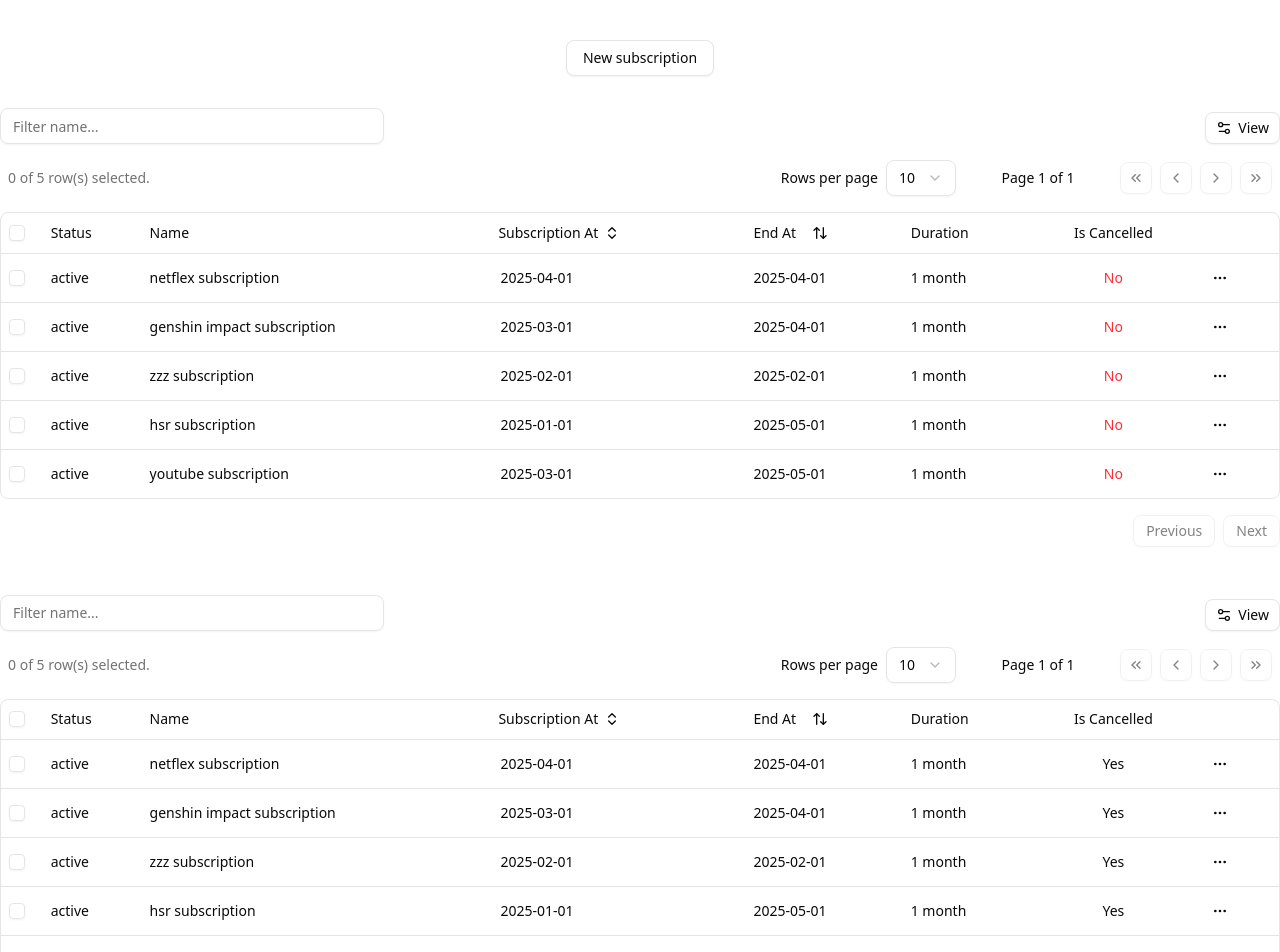
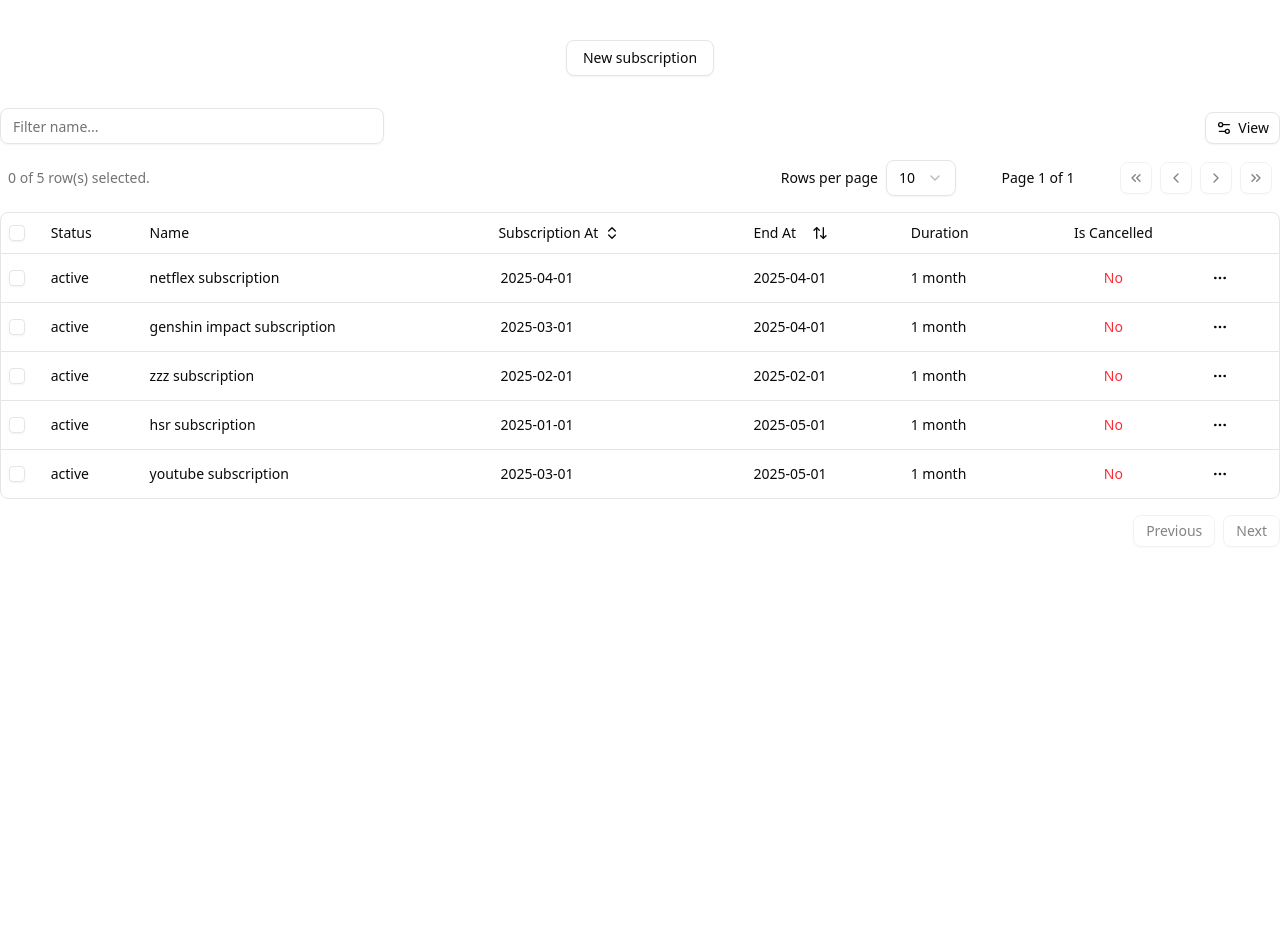
Before and after one commit to sangtandoan/subdub_frontend, a React (Vite) app: page / in a window 1280 px wide. Shown: the top 952 px of the page. After the commit the page ends 800 px from the top, so only its background shows below. Built offline with nearby package versions, Linux system fonts and the light colour scheme.

Commit message:
feat: add manual pagination for server-side paginate

```diff
--- a/src/components/data-table.jsx
+++ b/src/components/data-table.jsx
@@ -3,7 +3,6 @@ import {
     getCoreRowModel,
     getSortedRowModel,
     useReactTable,
-	getPaginationRowModel,
     getFilteredRowModel,
 } from "@tanstack/react-table";
 
@@ -22,7 +21,55 @@ import { Button } from "@/components/ui/button";
 import { Input } from "@/components/ui/input";
 import { useState } from "react";
 
-export default function DataTable({ columns, data }) {
+const data = [
+    {
+        id: "1",
+        name: "netflex subscription",
+        status: "active",
+        subscripted_at: "2025-04-01",
+        end_at: "2025-04-01",
+        duration: "1 month",
+        is_cancelled: false,
+    },
+    {
+        id: "2",
+        name: "genshin impact subscription",
+        status: "active",
+        subscripted_at: "2025-03-01",
+        end_at: "2025-04-01",
+        duration: "1 month",
+        is_cancelled: false,
+    },
+    {
+        id: "3",
+        name: "zzz subscription",
+        status: "active",
+        subscripted_at: "2025-02-01",
+        end_at: "2025-02-01",
+        duration: "1 month",
+        is_cancelled: false,
+    },
+    {
+        id: "4",
+        name: "hsr subscription",
+        status: "active",
+        subscripted_at: "2025-01-01",
+        end_at: "2025-05-01",
+        duration: "1 month",
+        is_cancelled: false,
+    },
+    {
+        id: "5",
+        name: "youtube subscription",
+        status: "active",
+        subscripted_at: "2025-03-01",
+        end_at: "2025-05-01",
+        duration: "1 month",
+        is_cancelled: false,
+    },
+];
+
+export default function DataTable({ columns }) {
     const [pagination, setPagination] = useState({
         pageIndex: 0,
         pageSize: 10,
@@ -32,11 +79,21 @@ export default function DataTable({ columns, data }) {
     const [columnVisibility, setColumnVisibility] = useState({});
     const [rowSelection, setRowSelection] = useState({});
 
+    const paginatedData = data.filter((row, index) => {
+        const start = pagination.pageIndex * pagination.pageSize;
+        const end = start + pagination.pageSize;
+
+        return index >= start && index < end;
+    });
+
+    const pageCount = Math.ceil(data.length / pagination.pageSize);
+
     const table = useReactTable({
-		data,
+        data: paginatedData,
         columns,
+        manualPagination: true,
+        pageCount: pageCount,
         getCoreRowModel: getCoreRowModel(),
-		getPaginationRowModel: getPaginationRowModel(),
         getSortedRowModel: getSortedRowModel(),
         getFilteredRowModel: getFilteredRowModel(),
         onPaginationChange: setPagination,
--- a/src/pages/Home.jsx
+++ b/src/pages/Home.jsx
@@ -1,54 +1,6 @@
 import DataTable from "@/components/data-table.jsx";
 import Modal from "@/components/Modal.jsx";
 import { columns } from "@/components/columns.jsx";
-
-const data = [
-	{
-		id: "1",
-		name: "netflex subscription",
-		status: "active",
-		subscripted_at: "2025-04-01",
-		end_at: "2025-04-01",
-		duration: "1 month",
-		is_cancelled: false,
-	},
-	{
-		id: "2",
-		name: "genshin impact subscription",
-		status: "active",
-		subscripted_at: "2025-03-01",
-		end_at: "2025-04-01",
-		duration: "1 month",
-		is_cancelled: false,
-	},
-	{
-		id: "3",
-		name: "zzz subscription",
-		status: "active",
-		subscripted_at: "2025-02-01",
-		end_at: "2025-02-01",
-		duration: "1 month",
-		is_cancelled: false,
-	},
-	{
-		id: "4",
-		name: "hsr subscription",
-		status: "active",
-		subscripted_at: "2025-01-01",
-		end_at: "2025-05-01",
-		duration: "1 month",
-		is_cancelled: false,
-	},
-	{
-		id: "5",
-		name: "youtube subscription",
-		status: "active",
-		subscripted_at: "2025-03-01",
-		end_at: "2025-05-01",
-		duration: "1 month",
-		is_cancelled: false,
-	},
-];
 
 const dataTrue = [
     {
@@ -110,11 +62,11 @@ function Home() {
                 />
             </div>
             <div className="container mx-auto py-4">
-				<DataTable columns={columns} data={data} />
+                <DataTable columns={columns} />
             </div>
-			<div className="container mx-auto">
-				<DataTable columns={columns} data={dataTrue} />
-			</div>
+            {/* <div className="container mx-auto"> */}
+            {/* 	<DataTable columns={columns} data={dataTrue} /> */}
+            {/* </div> */}
         </>
     );
 }
```
Lines whose indentation alone changed are shown as unchanged.
